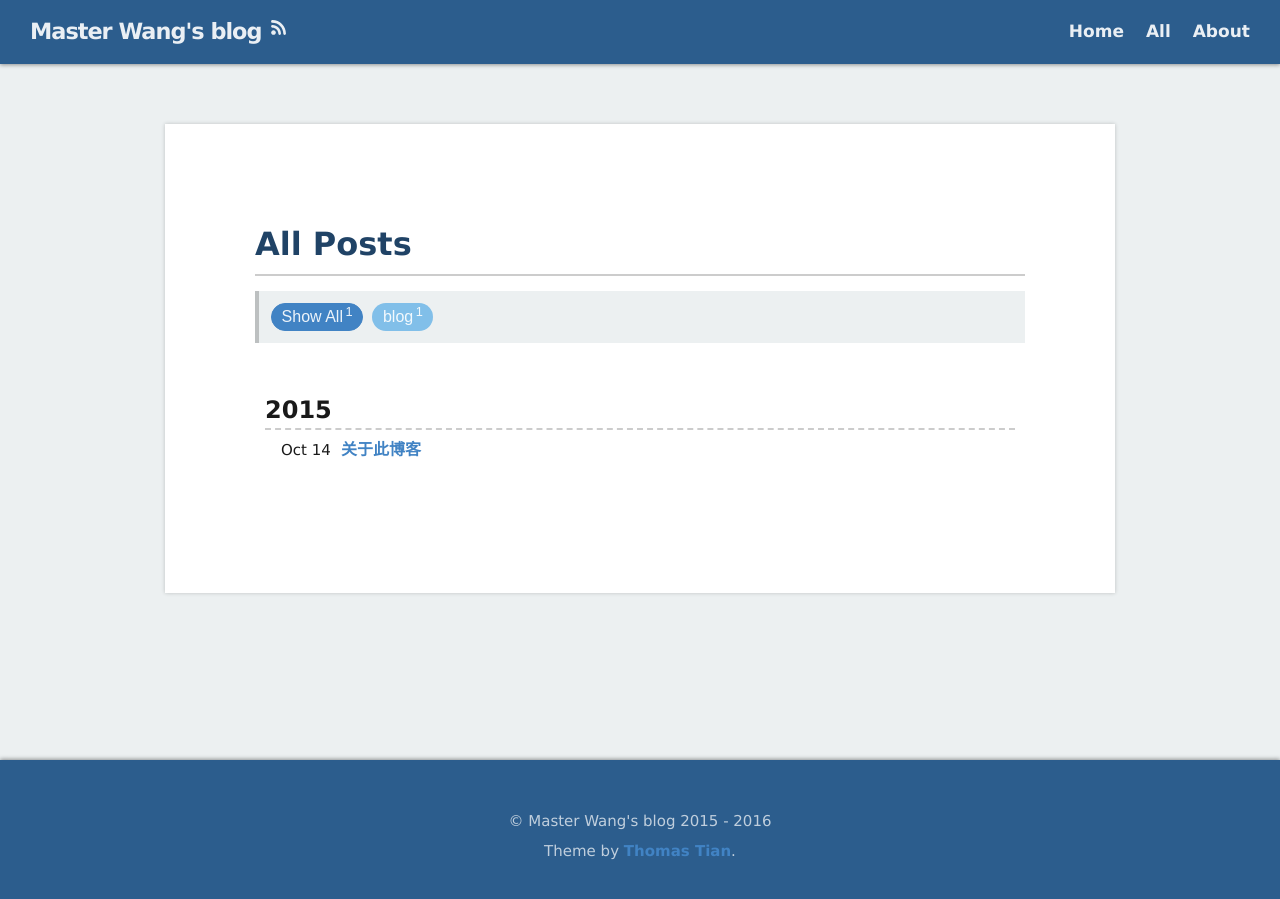
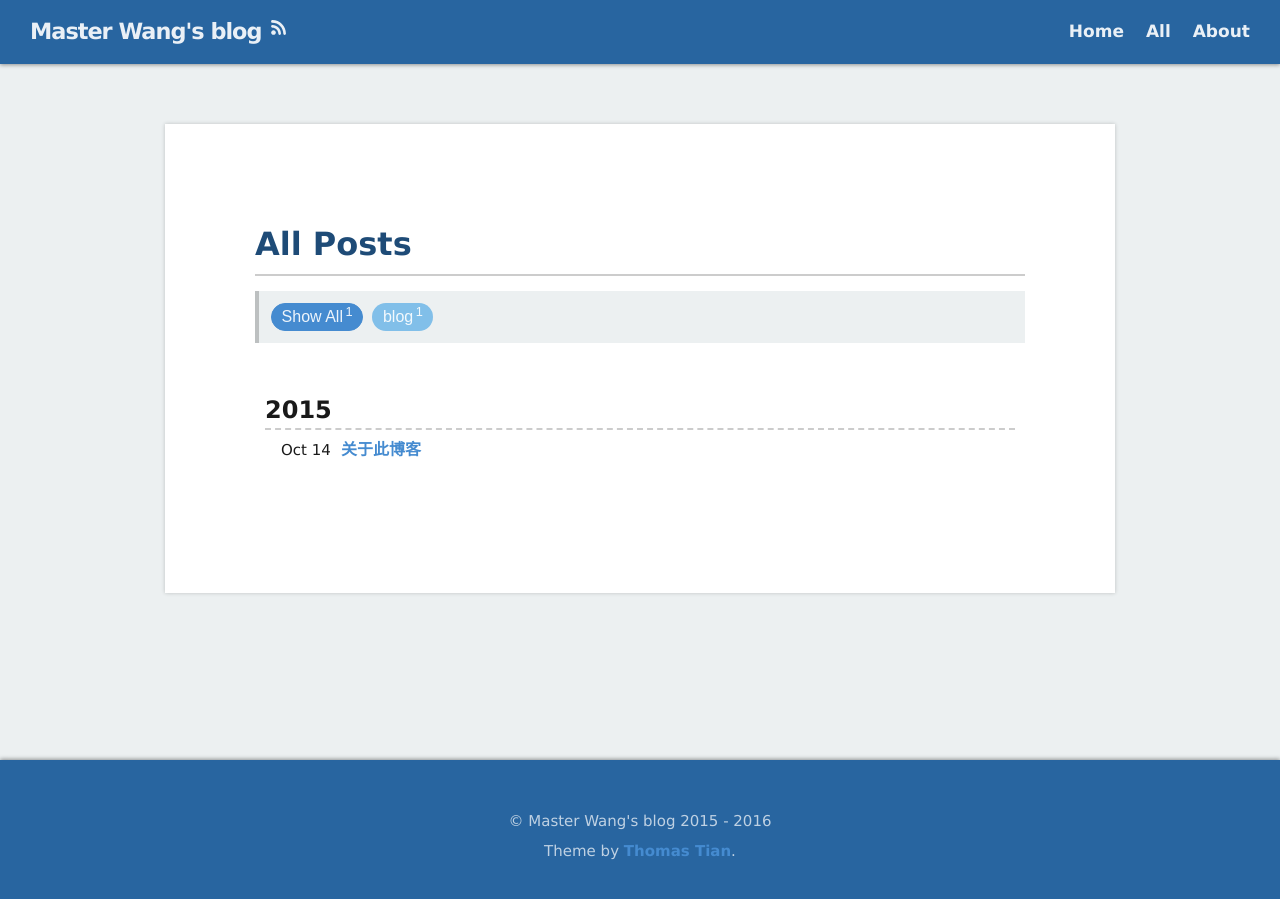
Before and after one commit to JulyMars/blog, a Jekyll site: the page built from all.html, in a window 1280 px wide. Built offline with Jekyll 4.4.1, drawn with Linux system fonts in a browser that asks for light colours; nearby versions of some CDN libraries.

Commit message:
css color

```diff
--- a/_sass/_setting.colors.scss
+++ b/_sass/_setting.colors.scss
@@ -23,7 +23,7 @@ $white-color:       #fff;
 $main-color-1:      #c0387c;
 $main-color-1-l:    lighten($main-color-1, 15%);
 //
-$main-color-2:      #4183c4;
+$main-color-2:      #458bd0;
 $main-color-2-d:    darken($main-color-2, 15%);
 $main-color-2-dd:    darken($main-color-2, 25%);
 $main-color-2-l:    lighten($main-color-2, 15%);
--- a/css/logo-view.scss
+++ b/css/logo-view.scss
@@ -4,7 +4,7 @@
 @charset "utf-8";
 @import "setting.base";
 
-$green-l-clr: #ff;
+$green-l-clr: #b5e61d;
 $green-d-clr: #22b14c;
 $yellow-l-clr: #ffc90e;
 $yellow-d-clr: #ff7f27;
```
